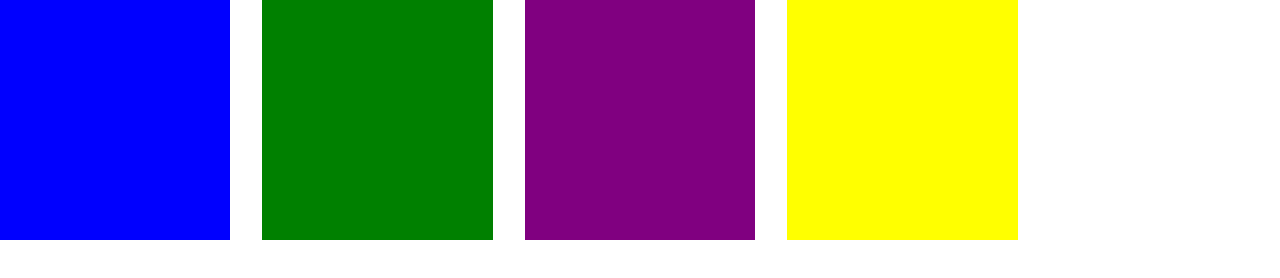
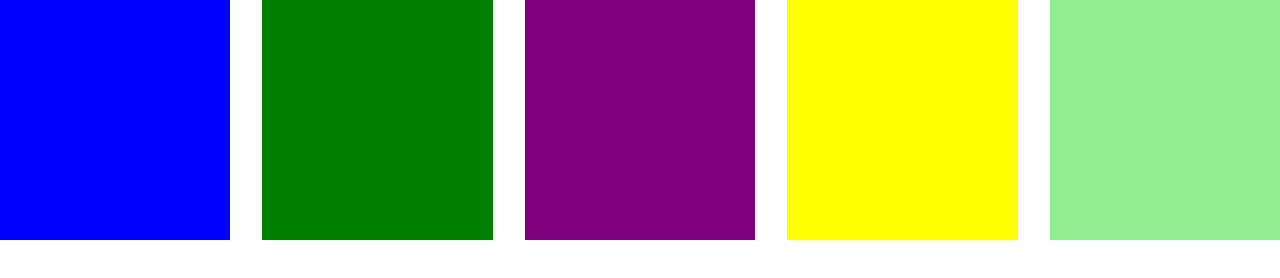
Before and after one commit to shreesantgithuber/Color-Changer, a plain HTML site: page index.html in a window 1280 px wide. Drawn offline with Linux system fonts and the light colour scheme.

Commit message:
lightgreen color added

```diff
--- a/index.html
+++ b/index.html
@@ -12,6 +12,7 @@
     <div class="color" id="green"></div>
     <div class="color" id="purple"></div>
     <div class="color" id="yellow"></div>
+    <div class="color" id="lightgreen"></div>
   </div>
 </body>
 <script src="script.js"></script>
--- a/script.js
+++ b/script.js
@@ -14,6 +14,9 @@ Array.from(allContainers).map((element,index)=>{
         }else if(e.target.id === "yellow")
         {
             document.body.style.backgroundColor=e.target.id;
-        }
+        }else if(e.target.id === "lightgreen")
+            {
+                document.body.style.backgroundColor=e.target.id;
+            }
     })
 })
--- a/style.css
+++ b/style.css
@@ -24,6 +24,10 @@
     background-color: yellow;
 }
 
+#lightgreen{
+    background-color: lightgreen;
+}
+
 .container{
     display: flex;
     gap:2rem;
```
